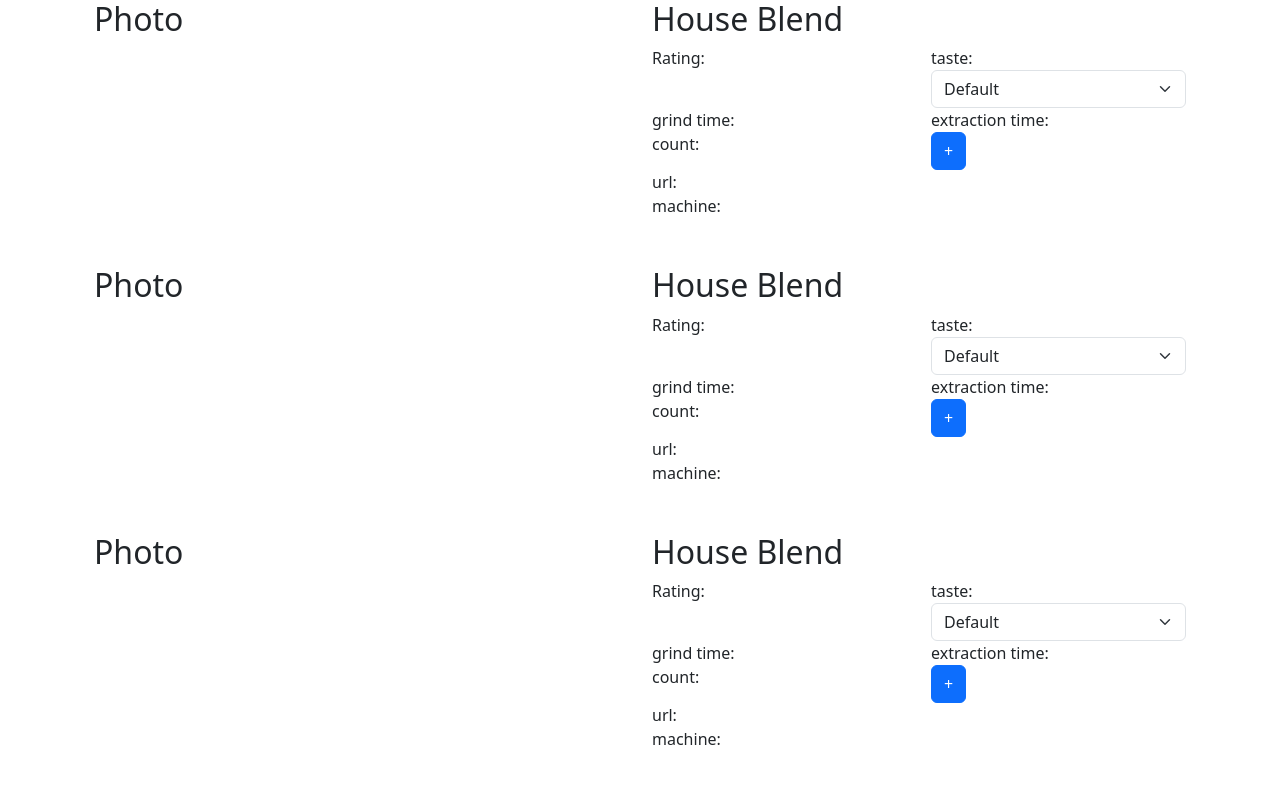
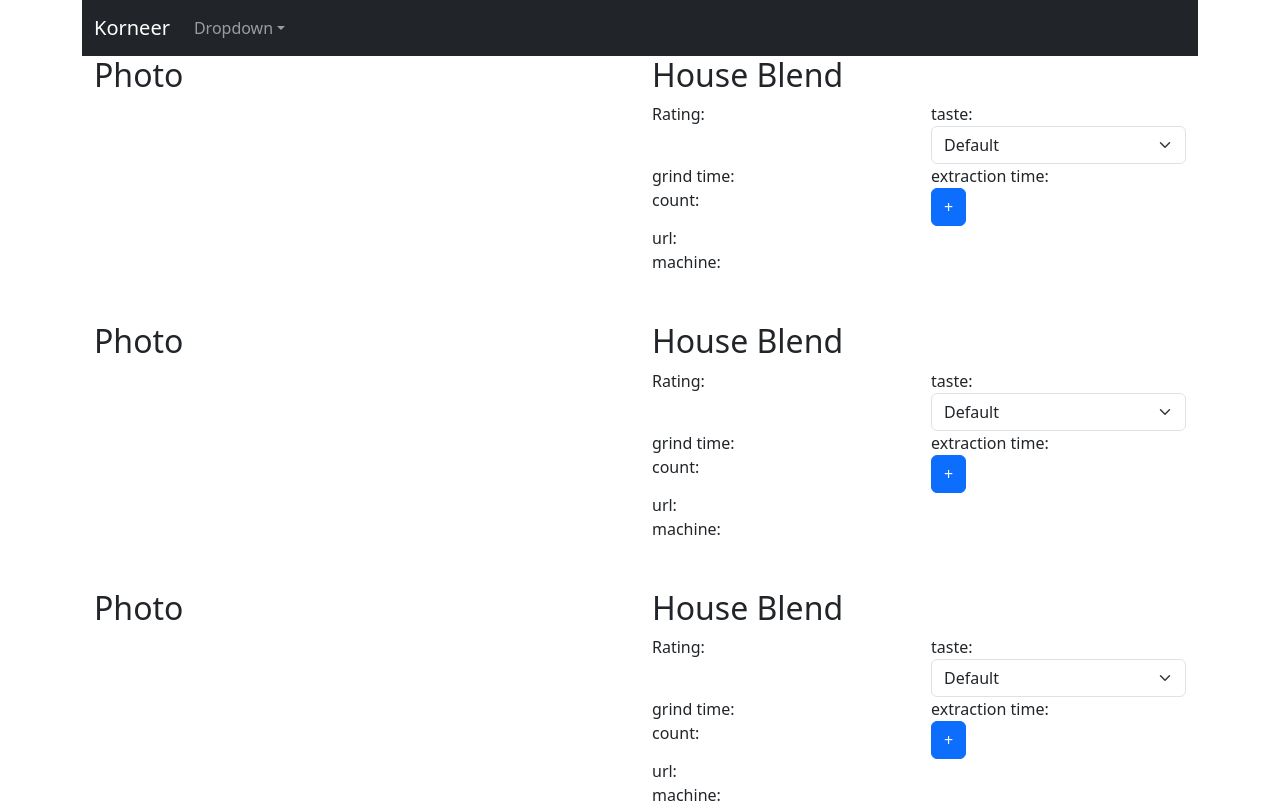
Before and after one commit to MaxxBahr/korneer, a React (Vite) app: page / in a window 1280 px wide. Shown: the top 803 px of the page. Built offline with nearby package versions, Linux system fonts and the light colour scheme.

Commit message:
added dropdown for main menu

```diff
--- a/src/App.tsx
+++ b/src/App.tsx
@@ -1,15 +1,18 @@
 import { useState } from "react";
 import Coffee from "./Coffee";
+import Container from "react-bootstrap/Container";
+import SettingsBar from "./SettingsBar";
 
 function App() {
   return (
-    <main className="container">
+    <Container>
+      <SettingsBar></SettingsBar>
       <Coffee></Coffee>
       <Coffee></Coffee>
       <Coffee></Coffee>
       <Coffee></Coffee>
       <Coffee></Coffee>
-    </main>
+    </Container>
   );
 }
 
--- /dev/null
+++ b/src/SettingsBar.tsx
@@ -0,0 +1,32 @@
+import Container from 'react-bootstrap/Container';
+import Nav from 'react-bootstrap/Nav';
+import Navbar from 'react-bootstrap/Navbar';
+import NavDropdown from 'react-bootstrap/NavDropdown';
+
+function SettingsBar() {
+  return (
+    <Navbar variant="dark" bg="dark" expand="lg">
+      <Container fluid>
+        <Navbar.Brand href="#home">Korneer</Navbar.Brand>
+        <Navbar.Toggle aria-controls="navbar-dark-example" />
+        <Navbar.Collapse id="navbar-dark-example">
+          <Nav>
+            <NavDropdown
+              id="nav-dropdown-dark-example"
+              title="Dropdown"
+              menuVariant="dark"
+            >
+              <NavDropdown.Item href="#action/3.1">Add Coffee</NavDropdown.Item>
+              <NavDropdown.Divider />
+              <NavDropdown.Item href="#action/3.2">Edit entries</NavDropdown.Item>
+              <NavDropdown.Divider />
+              <NavDropdown.Item href="#action/3.3">Restart</NavDropdown.Item>
+            </NavDropdown>
+          </Nav>
+        </Navbar.Collapse>
+      </Container>
+    </Navbar>
+  );
+}
+
+export default SettingsBar;
```
